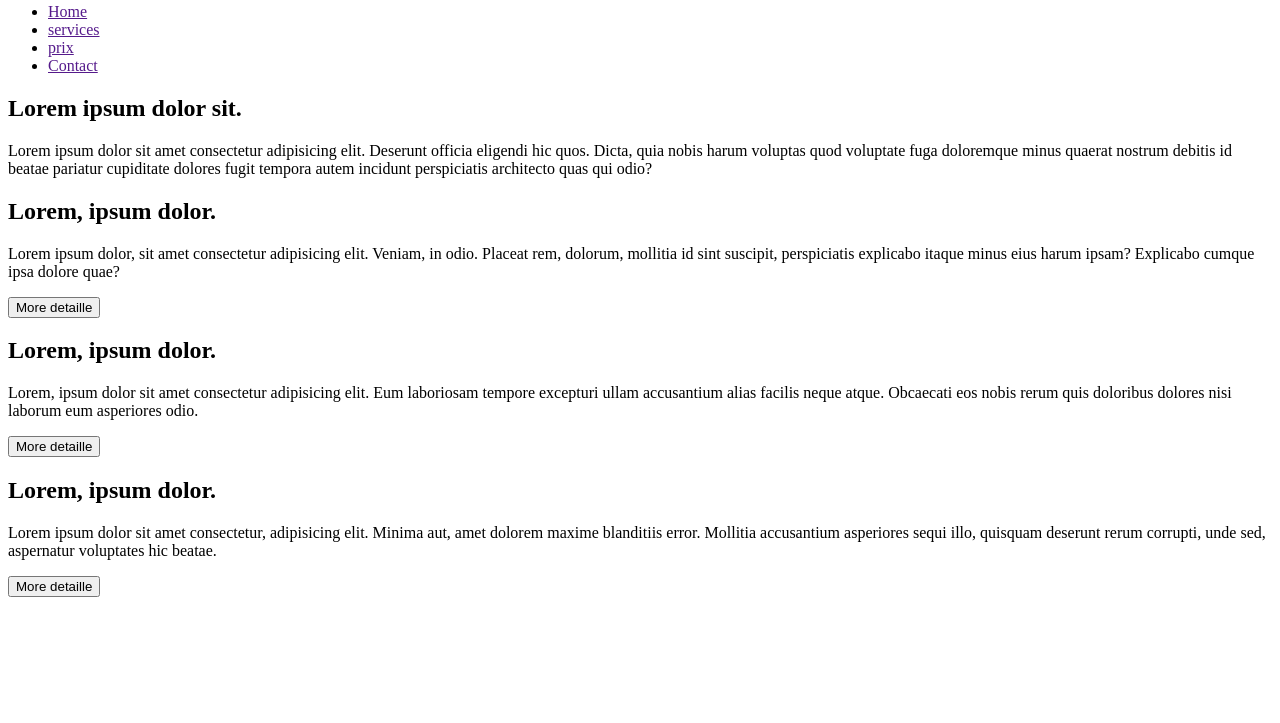
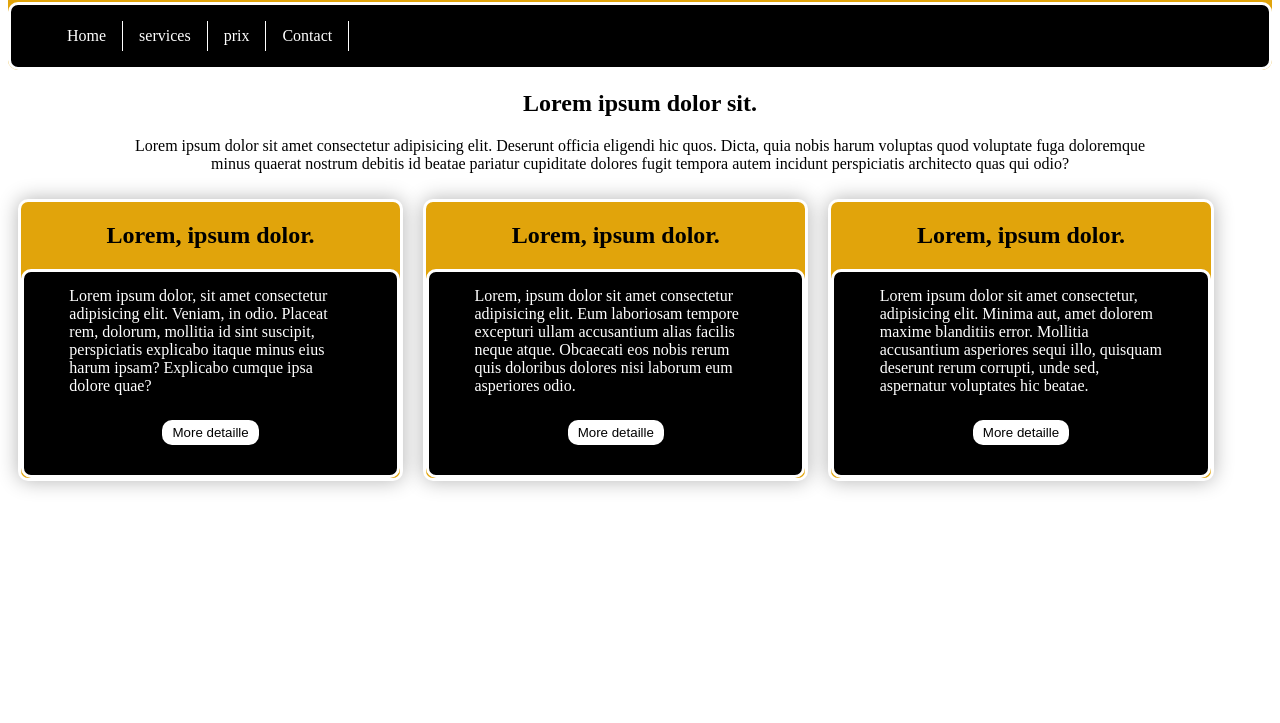
Before and after one commit to sml144444/test_html, a plain HTML site: page index.html in a window 1280 px wide. Shown: the part 77-800 px from the top of the page. Drawn offline with Linux system fonts and the light colour scheme.

Commit message:
corect css link

```diff
--- a/index.html
+++ b/index.html
@@ -5,7 +5,7 @@
     <meta name="viewport" content="width=device-width, initial-scale=1.0">
     <title>Document</title>
 
-    <link rel="stylesheet" href="index.cssg">
+    <link rel="stylesheet" href="index.css">
 </head>
 <body>
     <div class="header">
```
